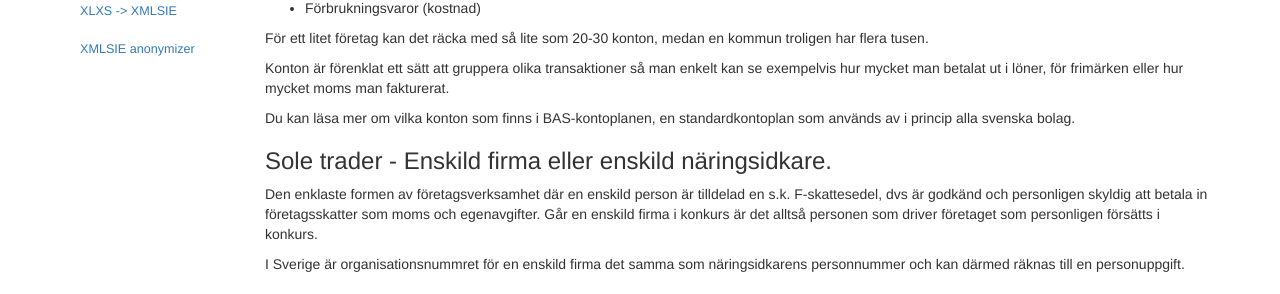
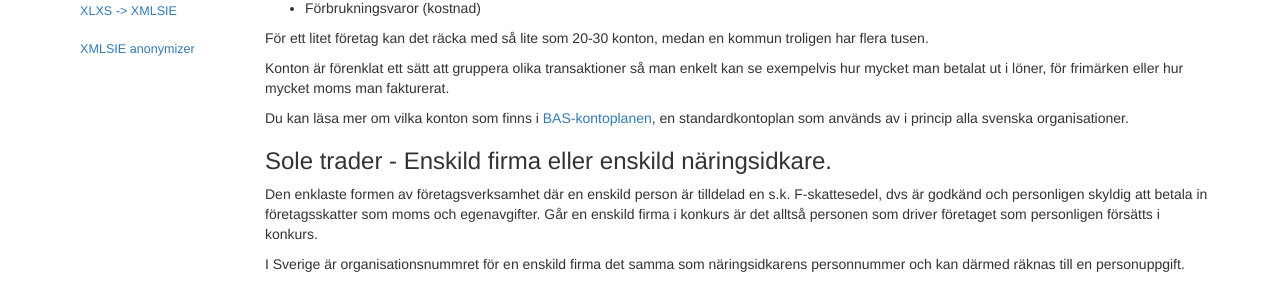
Before and after one commit to Sambruk/Open-Accounts-Payable, a Jekyll site: the page built from _posts/2016-09-02-terminologi.md, in a window 1280 px wide. Shown: the part 482-776 px from the top of the page. Built offline with Jekyll 4.4.1, drawn with Linux system fonts in a browser that asks for light colours.

Commit message:
BAS-länk

```diff
--- a/_posts/2016-09-02-terminologi.md
+++ b/_posts/2016-09-02-terminologi.md
@@ -31,8 +31,8 @@ För ett litet företag kan det räcka med så lite som 20-30 konton, medan en k
 Konton är förenklat ett sätt att gruppera olika transaktioner så man enkelt kan se exempelvis hur mycket man betalat ut
 i löner, för frimärken eller hur mycket moms man fakturerat.
 
-Du kan läsa mer om vilka konton som finns i BAS-kontoplanen, en standardkontoplan som används av i princip alla
-svenska bolag.
+Du kan läsa mer om vilka konton som finns i [BAS-kontoplanen](http://www.bas.se/kontoplaner.htm), en standardkontoplan
+som används av i princip alla svenska organisationer.
 
 
 ### Sole trader - Enskild firma eller enskild näringsidkare.
```
